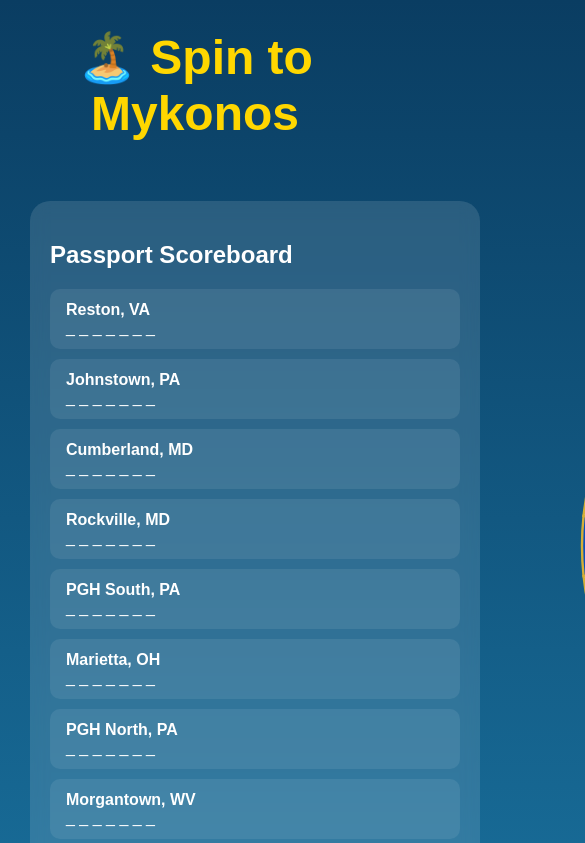
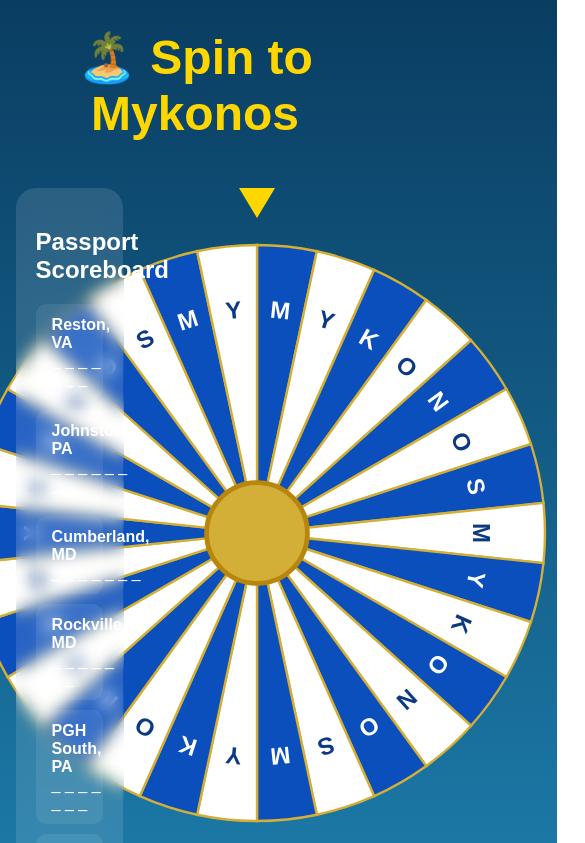
Before and after one commit to Jodi576/spin-to-mykonos, a plain HTML site: page index.html in a window 390 px wide. Shown: the top 843 px of the page, 585 px wide, since content can reach past the window. Drawn offline with Linux system fonts and the light colour scheme.

Commit message:
Responsive layout improvements

```diff
--- a/css/style.css
+++ b/css/style.css
@@ -29,17 +29,21 @@ header p {
 }
 
 .game-layout {
+
     display: grid;
 
-    grid-template-columns: 500px 1fr;
+    grid-template-columns: 30% 70%;
 
-    gap: 40px;
+    gap: 2vw;
 
-    max-width: 1400px;
+    width: min(96vw, 1600px);
 
-    margin: 0 auto 80px auto;
+    height: calc(100vh - 110px);
 
-    padding: 30px;
+    margin: 0 auto;
+
+    padding: 2vh 2vw;
+
 }
 
 .wheel-area {
@@ -58,9 +62,13 @@ header p {
 }
 
 #wheel {
+
     display: flex;
+
     justify-content: center;
+
     align-items: center;
+
 }
 
 #spinButton {
@@ -93,11 +101,15 @@ header p {
 
 
 .sidebar {
+
     display: flex;
+
     flex-direction: column;
-    gap: 25px;
 
-    max-width: 450px;
+    gap: 2vh;
+
+    width: 100%;
+
 }
 
 .passport,
@@ -163,7 +175,7 @@ header p {
     padding: 20px;
 
     width: 100%;
-    max-width: 500px;
+    max-width: 100%;
 
     background: rgba(255,255,255,.12);
 
@@ -212,8 +224,13 @@ header p {
 ----------------------------- */
 
 #wheelSvg {
-    transition: transform 4s cubic-bezier(.22, 1, .36, 1);
+
+    width: 600px;
+    height: 600px;
+
+    transition: transform 4s cubic-bezier(.22,1,.36,1);
     transform-origin: center center;
+
 }
 
 /* -----------------------------
--- a/js/components/wheel/wheel.js
+++ b/js/components/wheel/wheel.js
@@ -15,9 +15,7 @@ export function createWheel() {
     let svg = `
 <svg
     id="wheelSvg"
-    viewBox="0 0 500 500"
-    width="600"
-    height="600">`;
+    viewBox="0 0 500 500">`;
 
     slices.forEach((label, i) => {
 
```
